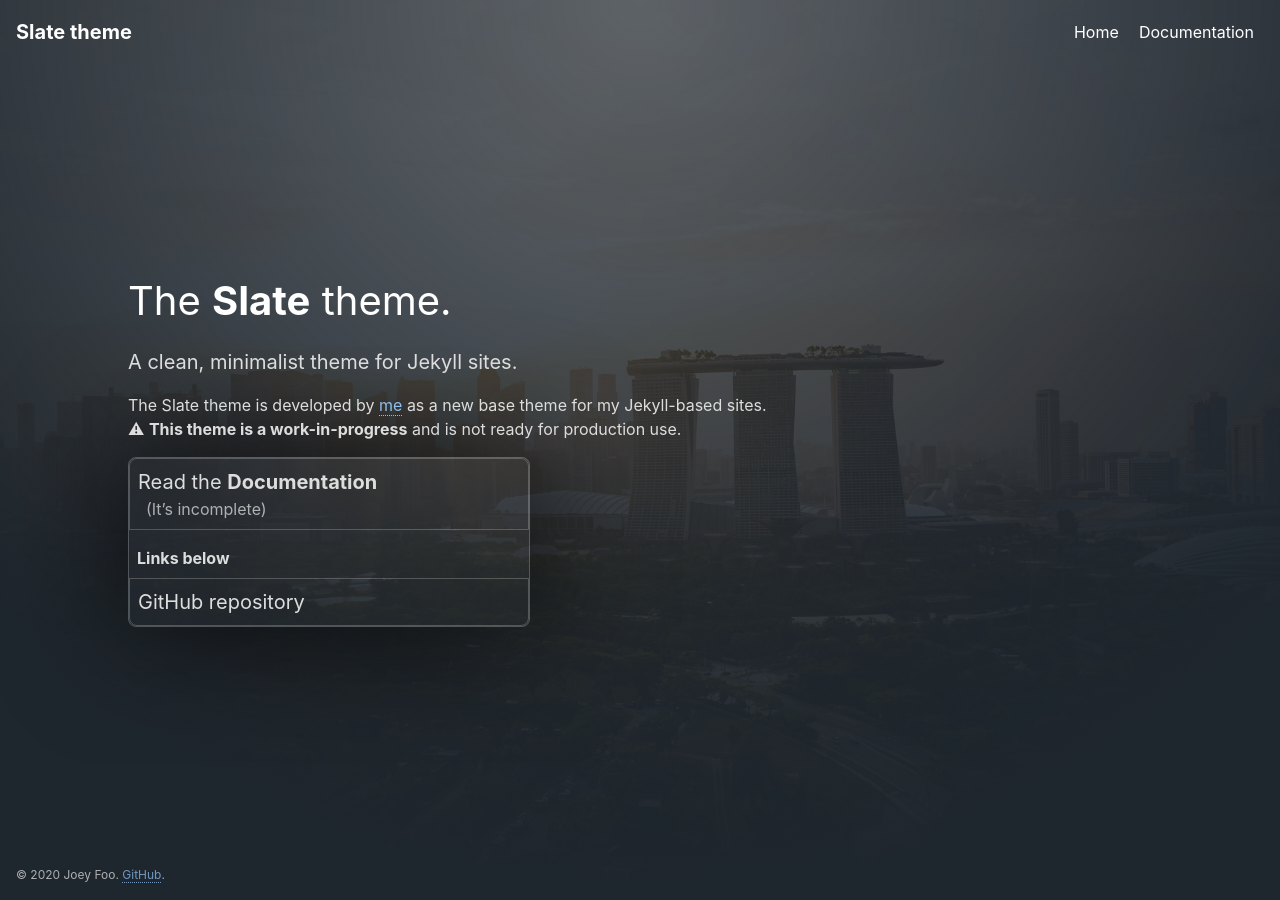
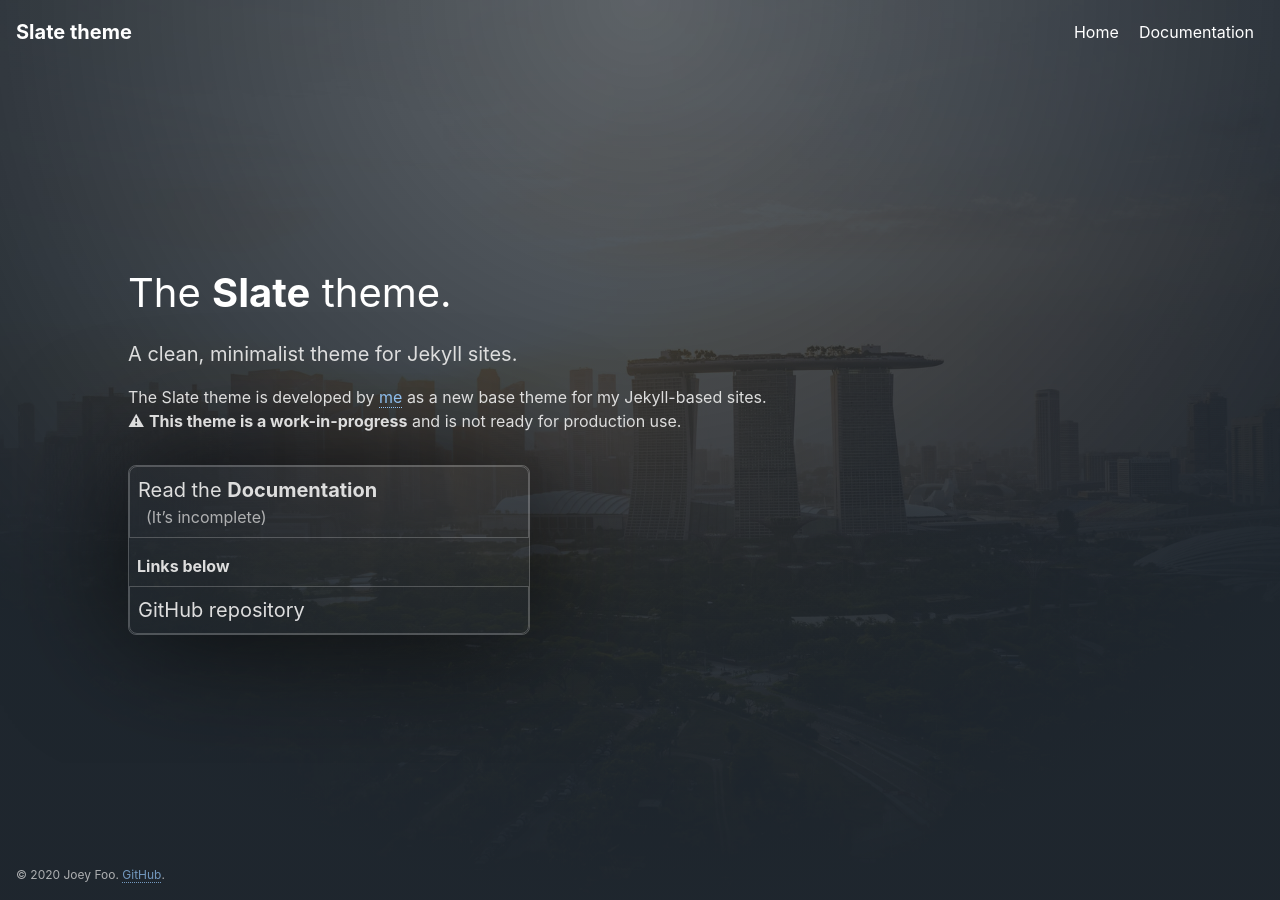
Before and after one commit to joeyfoo/slate, a Jekyll site: the page built from index.md, in a window 1280 px wide. Built offline with Jekyll 4.4.1, drawn with Linux system fonts in a browser that asks for light colours.

Commit message:
Tweak home page spacing

```diff
--- a/_sass/slate/style.scss
+++ b/_sass/slate/style.scss
@@ -317,7 +317,8 @@ main{
     $home-main-width: $width-narrow;
     article.home{
         max-width: none;
-        padding: 4rem 0;
+        padding: 8rem 0;
+
         h1{
             font-weight: normal;
         }
@@ -335,6 +336,7 @@ main{
             }
             .link-collection{
                 max-width: $width-home;
+                margin-top: 2rem;
             }
         }
     }
```
